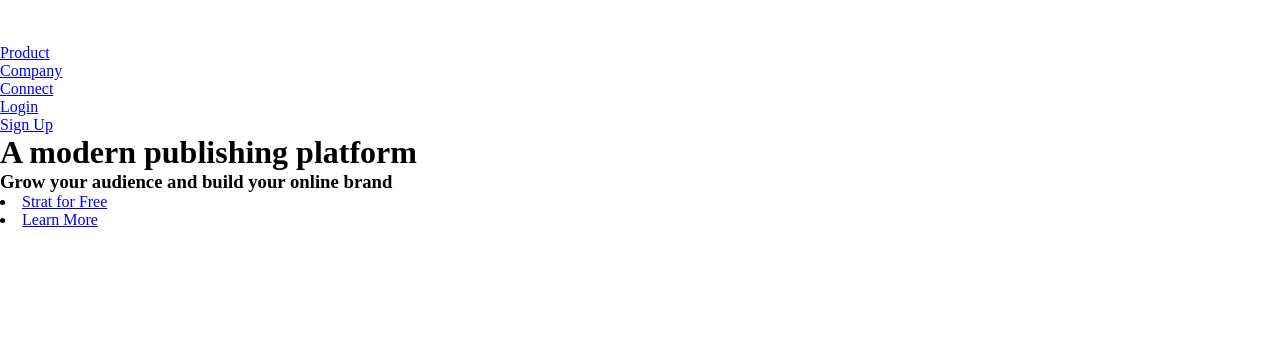
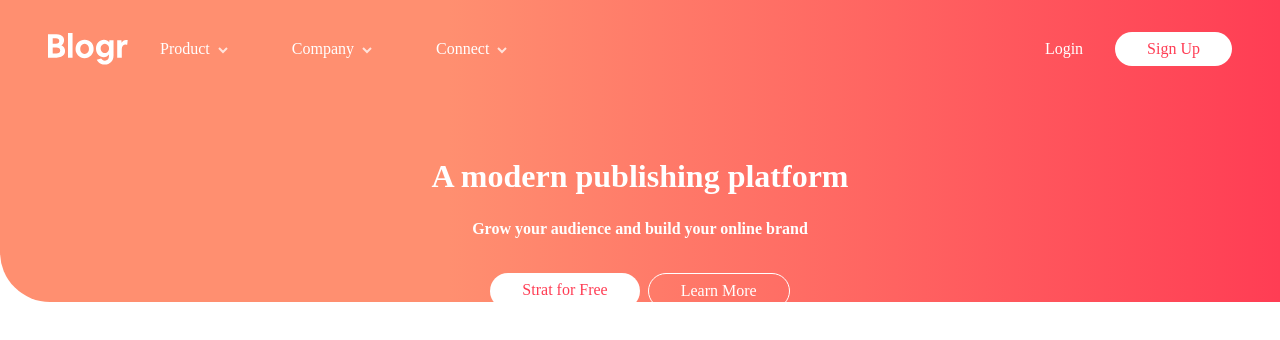
Before and after one commit to alexandercddev/blogr-landing-page, a React (Create React App) app: page / in a window 1280 px wide. Shown: the top 340 px of the page. Built offline with nearby package versions, Linux system fonts and the light colour scheme; a web font is replaced by a local one.

Commit message:
Se agregó css para header

```diff
--- a/src/App.css
+++ b/src/App.css
@@ -11,5 +11,105 @@
   margin: 0;
   padding: 0;
   box-sizing: border-box;
-  font-family: 'Barlow', 'Fraunces';
+  font-family: 'custom';
 }
+
+/** Option desktop **/
+header {
+  background-image: url('./img/svgs/bg-pattern-intro.svg');
+  background-repeat: revert;
+  background-position: center;
+  background: rgb(255,143,112);
+  background: linear-gradient(90deg, rgba(255,143,112,1) 0%, rgba(255,143,112,1) 35%, rgba(255,61,84,1) 100%);
+  width: 100%;
+  height: calc(39vh - 10px);
+  border-bottom-left-radius: 50px;
+  color: #FFF;
+}
+
+.header__div__img {
+  display: flex;
+  flex-direction:column;
+  justify-content: center;
+}
+
+.header__img {
+  width: 5em;
+  height: 2em;
+}
+
+.header_div__content_head {
+  display: flex;
+  justify-content: space-between;
+  padding: 2em 3em;
+}
+
+.header__div__options {
+  display: flex;
+}
+
+.ul__option__desktop {
+  display: flex;
+}
+
+.ul__button__desktop {
+  display: flex;
+
+}
+
+li {
+  list-style-type: none;
+  padding: 0.5em 2em;
+}
+
+a {
+  text-decoration: none;
+  color: #FFF;
+}
+
+.li__option__desktop::after {
+  padding-left: 0.5em;
+  content: url('./img/svgs/icon-arrow-light.svg');
+  cursor: pointer;
+}
+
+li.signup,
+li.startfree {
+  background-color: #FFF;
+  color: transparent;
+  border-radius: 30px;
+}
+
+li.learnmore {
+  border-radius: 30px;
+  border: 1px;
+  border-style: solid;
+  border-color: #FFF;
+}
+
+ul> li.signup> a,
+ul> li.startfree> a{
+  color: rgba(255,61,84,1);
+}
+
+ul> li.startfree{
+  margin-right: 0.5em;
+}
+
+.header_div__content {
+  display: flex;
+  flex-direction: column;
+  align-items: center;
+}
+
+.header__title {
+  margin-top: 60px;
+}
+
+.header__sub__title {
+  margin-top: 25px;
+}
+
+.header_div__button_action {
+  margin-top: 35px;
+}
--- a/src/utils/information.js
+++ b/src/utils/information.js
@@ -64,7 +64,8 @@ export const options = {
                 }
             ]
         }
-    }
+    },
+    secctions: [],
 };
 
 export default options;
--- a/src/views/index.js
+++ b/src/views/index.js
@@ -9,13 +9,15 @@ import {options} from '../utils/information';
 export function BlogrPage(props) {
 
     return (<div className="div__main">
-        <header className="header__container">
-            <div className="header_div__content">
-                <div className="header_div__options">
-                    <img src='logo.svg'></img>
+        <header className="header__container" >
+            <div className="header_div__content_head">
+                <div className="header__div__options">
+                    <div className="header__div__img">
+                        <img className="header__img" src='logo.svg'></img>
+                    </div>
                     <ul className="ul__option__desktop">
                         {options.header.main.options.map((item, index) => {
-                            return (<li key={item.key} className="li__option__desktop">
+                            return (<li key={item.key} className={"li__option__desktop " + item.key} >
                                 <a href={"#" +item.key} className="a__option__desktop">{item.text}</a>
                             </li>)
                         })}
@@ -24,7 +26,7 @@ export function BlogrPage(props) {
                 <div className="header_div__button">
                     <ul className="ul__button__desktop">
                         {options.header.main.buttons.map((item, index) => {
-                            return (<li key={item.key} className="li__button__desktop">
+                            return (<li key={item.key} className={"li__button__desktop " + item.key}>
                                 <a href={"#" +item.key} className="a__button__desktop">{item.text}</a>
                             </li>)
                         })}
@@ -33,12 +35,16 @@ export function BlogrPage(props) {
             </div>
             <div className="header_div__content">
                 <h1 className="header__title">{options.header.content.title}</h1>
-                <h3 className="header__sub__title">{options.header.content.subTitle}</h3>
-                {options.header.content.buttons.map((item, index) => {
-                    return (<li key={item.key} className="li__button__desktop">
-                        <a href={"#" +item.key} className="a__button__desktop">{item.text}</a>
-                    </li>)
-                })}
+                <h4 className="header__sub__title">{options.header.content.subTitle}</h4>
+                <div className="header_div__button_action">
+                    <ul className="ul__button__desktop">
+                        {options.header.content.buttons.map((item, index) => {
+                            return (<li key={item.key} className={"li__button__desktop " + item.key}>
+                                <a href={"#" +item.key} className="a__button__desktop">{item.text}</a>
+                            </li>)
+                        })}
+                    </ul>
+                </div>
             </div>
         </header>
     </div>);
```
